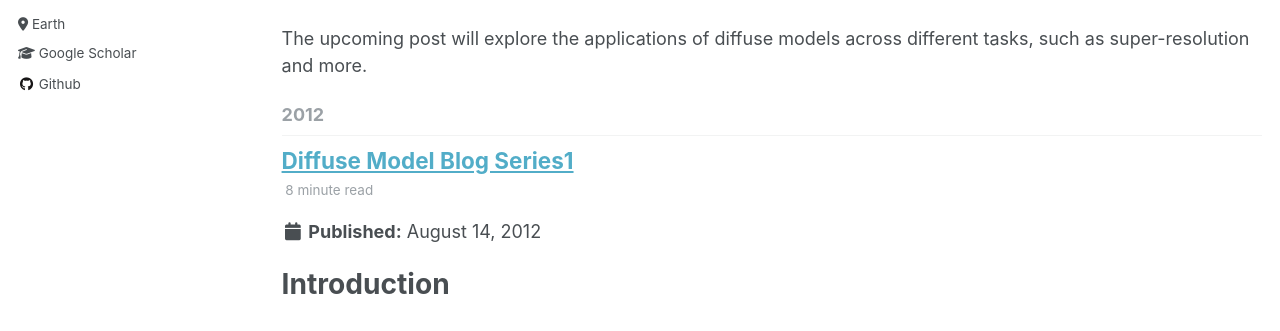
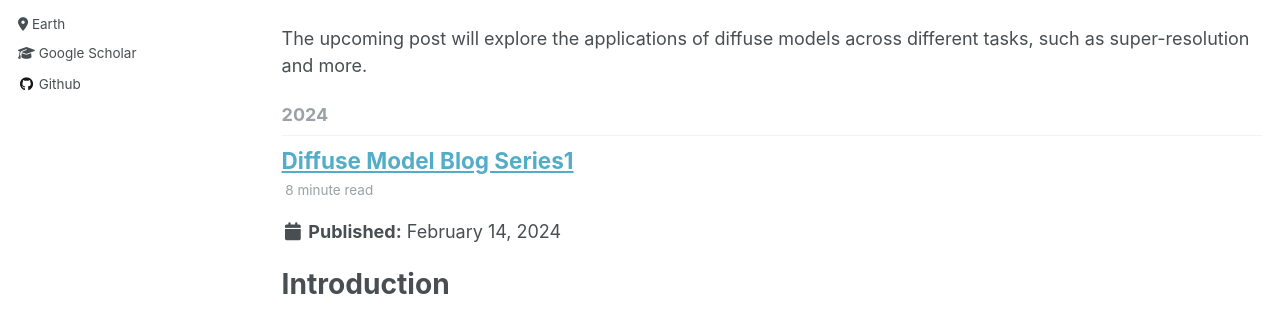
Before and after one commit to syang-lab/homepage, a Jekyll site: the page built from _pages/year-archive.html, in a window 1280 px wide. Shown: the part 311-642 px from the top of the page. Built offline with Jekyll 4.4.1, drawn with Linux system fonts in a browser that asks for light colours.

Commit message:
Update 2024-02-14-Diffuse-Model-Blog-Series1.md

```diff
--- a/_posts/2024-02-14-Diffuse-Model-Blog-Series1.md
+++ b/_posts/2024-02-14-Diffuse-Model-Blog-Series1.md
@@ -1,6 +1,6 @@
 ---
 title: 'Diffuse Model Blog Series1'
-date: 2012-08-14
+date: 2024-02-14
 permalink: /posts/2024-02-14-Diffuse-Model-Blog-Series1
 tags:
   - diffuse model
```
